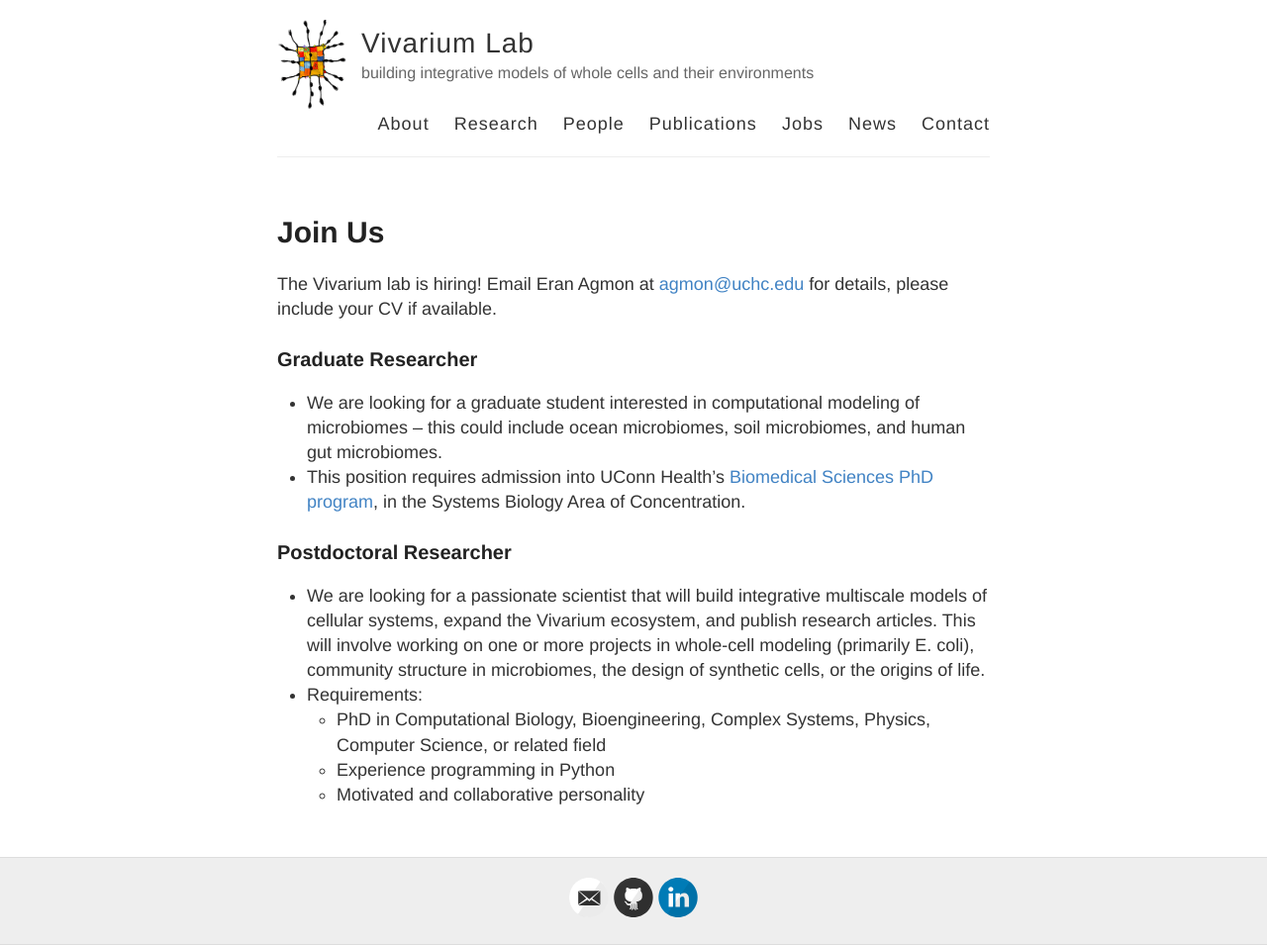
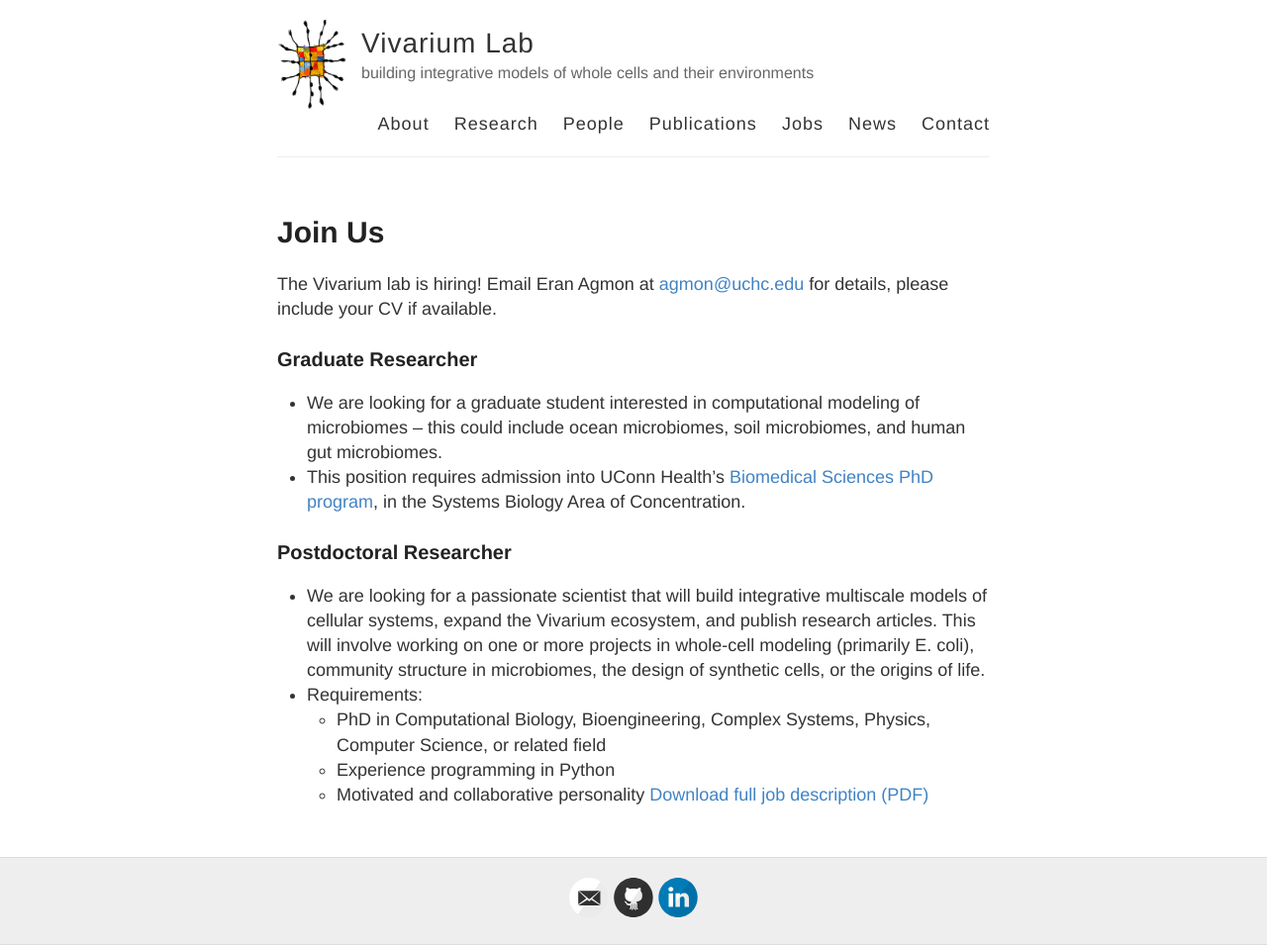
Before and after one commit to eagmon/eagmon.github.io, a Jekyll site: the page built from jobs.md, in a window 1280 px wide. Shown: the whole page at 99% size. Built offline with Jekyll 4.4.1, drawn with Linux system fonts in a browser that asks for light colours.

Commit message:
add job posting for SMS

```diff
--- a/jobs.md
+++ b/jobs.md
@@ -19,3 +19,4 @@
     - PhD in Computational Biology, Bioengineering, Complex Systems, Physics, Computer Science, or related field
     - Experience programming in Python
     - Motivated and collaborative personality
+[Download full job description (PDF)](https://raw.githubusercontent.com/eagmon/eagmon.github.io/master/files/postdoc_SMS.pdf)
```
Also changed, not shown: 1 other file.
